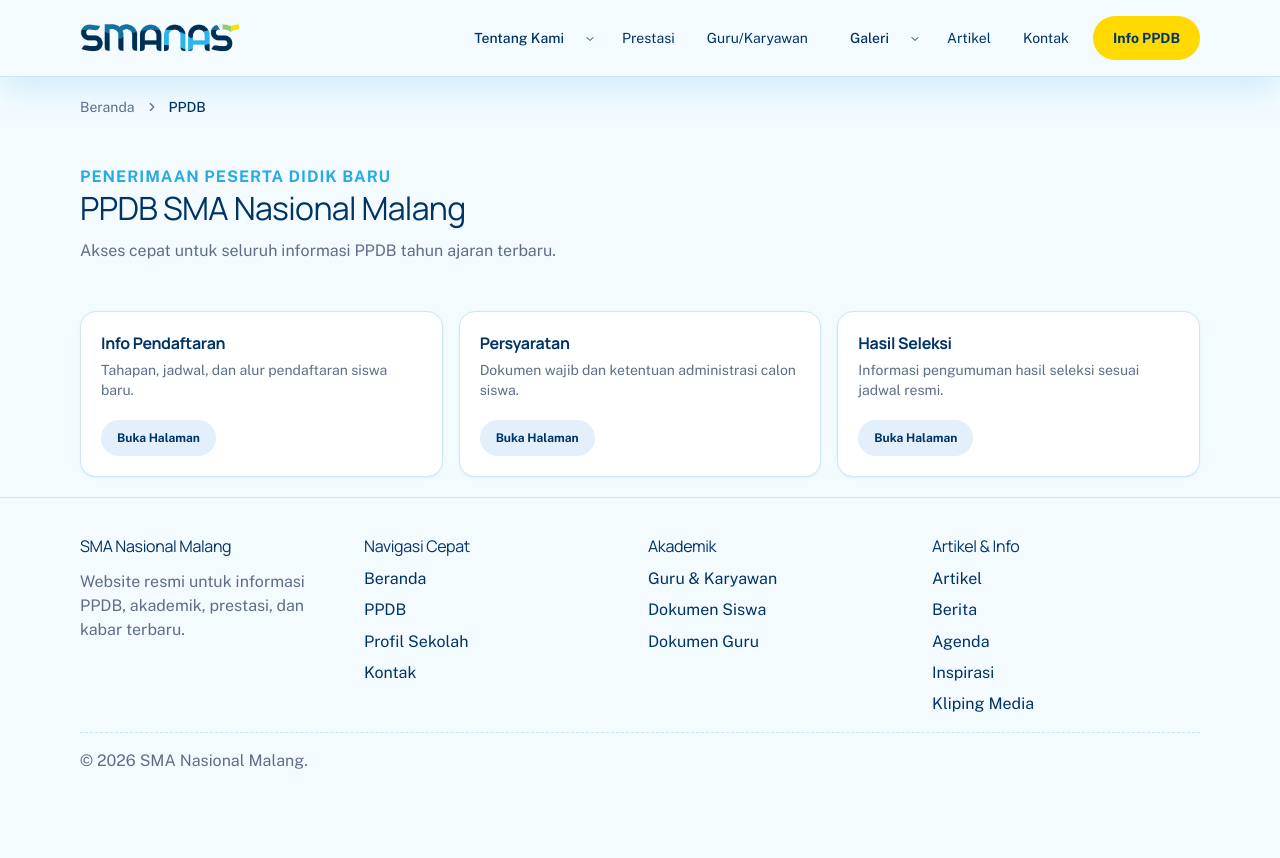
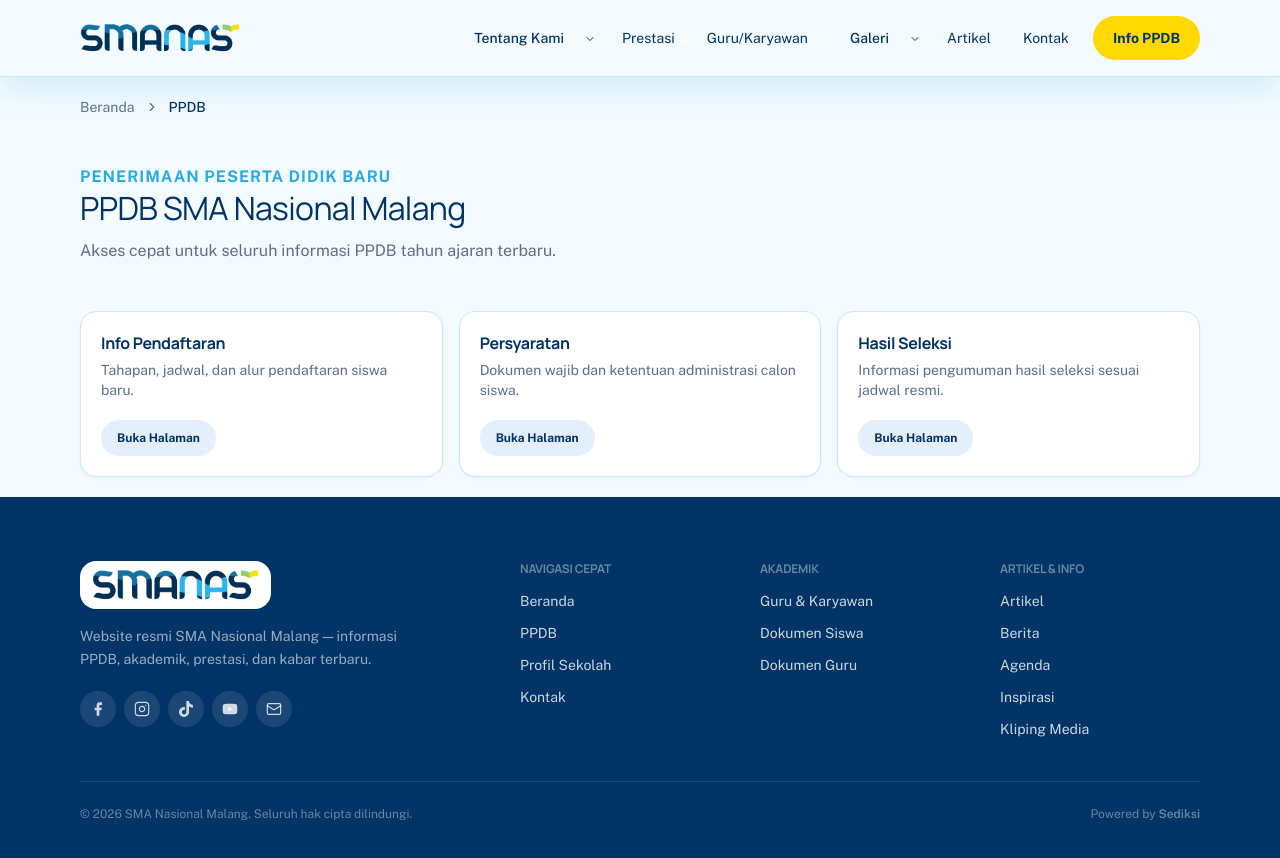
Before and after one commit to sediksi-dev/nextwp-smanas, a Next.js app: page /ppdb in a window 1280 px wide. Shown: the top 858 px of the page. Before the commit the page ends 808 px from the top, so only its background shows below. Built offline with nearby package versions, Linux system fonts and the light colour scheme.

Commit message:
feat: Refactor site footer styles and enhance social links with TikTok and email options

```diff
--- a/app/globals.css
+++ b/app/globals.css
@@ -347,41 +347,11 @@ a {
   background: color-mix(in srgb, var(--site-primary) 10%, var(--site-surface));
 }
 
-.site-footer {
-  border-top: 1px solid var(--site-border);
-  margin-top: auto;
-  padding: 2.2rem 0;
-}
-
-.footer-grid {
-  display: grid;
-  gap: 1rem;
-  grid-template-columns: repeat(4, minmax(0, 1fr));
-}
-
-.footer-grid h4 {
-  margin: 0;
-}
-
-.footer-grid ul {
-  display: grid;
-  gap: 0.45rem;
-  list-style: none;
-  margin: 0.6rem 0 0;
-  padding: 0;
-}
-
-.footer-note {
-  border-top: 1px dashed var(--site-border);
-  color: var(--site-muted);
-  margin-top: 1rem;
-  padding-top: 1rem;
-}
+/* site-footer styles moved to Tailwind utility classes in site-footer.tsx */
 
 @media (max-width: 980px) {
   .hero-grid,
-  .grid-3,
-  .footer-grid {
+  .grid-3 {
     grid-template-columns: 1fr;
   }
 
--- a/components/layout/site-footer.tsx
+++ b/components/layout/site-footer.tsx
@@ -1,32 +1,131 @@
+import Image from "next/image";
 import Link from "next/link";
+
 import { footerGroups } from "@/lib/site";
+import { schoolInfo, socialLinks, type SocialIcon } from "@/lib/config";
 
+function SocialIconComponent({ icon }: { icon: SocialIcon }) {
+    const s = 16;
+    if (icon === "facebook") return (
+        <svg width={s} height={s} viewBox="0 0 24 24" fill="currentColor" aria-hidden="true">
+            <path d="M18 2h-3a5 5 0 0 0-5 5v3H7v4h3v8h4v-8h3l1-4h-4V7a1 1 0 0 1 1-1h3z" />
+        </svg>
+    );
+    if (icon === "instagram") return (
+        <svg width={s} height={s} viewBox="0 0 24 24" fill="none" stroke="currentColor" strokeWidth="1.75" strokeLinecap="round" strokeLinejoin="round" aria-hidden="true">
+            <rect width="20" height="20" x="2" y="2" rx="5" ry="5" />
+            <path d="M16 11.37A4 4 0 1 1 12.63 8 4 4 0 0 1 16 11.37z" />
+            <line x1="17.5" x2="17.51" y1="6.5" y2="6.5" />
+        </svg>
+    );
+    if (icon === "tiktok") return (
+        <svg width={s} height={s} viewBox="0 0 24 24" fill="currentColor" aria-hidden="true">
+            <path d="M12.525.02c1.31-.02 2.61-.01 3.91-.02.08 1.53.63 3.09 1.75 4.17 1.12 1.11 2.7 1.62 4.24 1.79v4.03c-1.44-.05-2.89-.35-4.2-.97-.57-.26-1.1-.59-1.62-.93-.01 2.92.01 5.84-.02 8.75-.08 1.4-.54 2.79-1.35 3.94-1.31 1.92-3.58 3.17-5.91 3.21-1.43.08-2.86-.31-4.08-1.03-2.02-1.19-3.44-3.37-3.65-5.71-.02-.5-.03-1-.01-1.49.18-1.9 1.12-3.72 2.58-4.96 1.66-1.44 3.98-2.13 6.15-1.72.02 1.48-.04 2.96-.04 4.44-.99-.32-2.15-.23-3.02.37-.63.41-1.11 1.04-1.36 1.75-.21.51-.15 1.07-.14 1.61.24 1.64 1.82 3.02 3.5 2.87 1.12-.01 2.19-.66 2.77-1.61.19-.33.4-.67.41-1.06.1-1.79.06-3.57.07-5.36.01-4.03-.01-8.05.02-12.07z" />
+        </svg>
+    );
+    if (icon === "youtube") return (
+        <svg width={s} height={s} viewBox="0 0 24 24" fill="currentColor" aria-hidden="true">
+            <path d="M22.54 6.42a2.78 2.78 0 0 0-1.95-1.96C18.88 4 12 4 12 4s-6.88 0-8.59.46A2.78 2.78 0 0 0 1.46 6.42 29 29 0 0 0 1 12a29 29 0 0 0 .46 5.58 2.78 2.78 0 0 0 1.95 1.96C5.12 20 12 20 12 20s6.88 0 8.59-.46a2.78 2.78 0 0 0 1.95-1.96A29 29 0 0 0 23 12a29 29 0 0 0-.46-5.58z" />
+            <polygon fill="white" points="9.75 15.02 15.5 12 9.75 8.98 9.75 15.02" />
+        </svg>
+    );
+    if (icon === "email") return (
+        <svg width={s} height={s} viewBox="0 0 24 24" fill="none" stroke="currentColor" strokeWidth="1.75" strokeLinecap="round" strokeLinejoin="round" aria-hidden="true">
+            <rect width="20" height="16" x="2" y="4" rx="2" />
+            <path d="m22 7-8.97 5.7a1.94 1.94 0 0 1-2.06 0L2 7" />
+        </svg>
+    );
+    return null;
+}
+
+/**
+ * Site footer.
+ *
+ * To customise navigation links, edit `footerGroups` in lib/site.ts.
+ * To customise social media links, edit `socialLinks` in lib/config.ts.
+ */
 export function SiteFooter() {
     return (
-        <footer className="site-footer">
-            <div className="container">
-                <div className="footer-grid">
-                    <section>
-                        <h4>SMA Nasional Malang</h4>
-                        <p className="section-copy">
-                            Website resmi untuk informasi PPDB, akademik, prestasi, dan kabar terbaru.
+        <footer className="mt-auto bg-site-primary-strong text-white/80">
+            <div className="container py-12 md:py-16">
+
+                {/* ── Main grid ──────────────────────────────────────── */}
+                <div className="grid grid-cols-1 gap-10 sm:grid-cols-2 md:grid-cols-[2fr_1fr_1fr_1fr]">
+
+                    {/* Brand column */}
+                    <div className="flex flex-col gap-4">
+                        <Link href="/" className="self-start">
+                            <span className="inline-flex rounded-xl bg-white px-3 py-2">
+                                <Image
+                                    src="/assets/logo-baru.png"
+                                    alt="Logo SMA Nasional Malang"
+                                    width={120}
+                                    height={30}
+                                    className="h-8 w-auto"
+                                />
+                            </span>
+                        </Link>
+
+                        <p className="max-w-xs text-sm leading-relaxed text-white/60">
+                            Website resmi {schoolInfo.name} — informasi PPDB,
+                            akademik, prestasi, dan kabar terbaru.
                         </p>
-                    </section>
 
+                        {/* Social icons */}
+                        <div className="mt-1 flex flex-wrap gap-2">
+                            {socialLinks.map((item) => (
+                                <a
+                                    key={item.icon}
+                                    href={item.href}
+                                    aria-label={item.label}
+                                    target={item.href.startsWith("mailto") ? undefined : "_blank"}
+                                    rel={item.href.startsWith("mailto") ? undefined : "noopener noreferrer"}
+                                    className="flex h-9 w-9 items-center justify-center rounded-full bg-white/10 text-white transition-colors hover:bg-site-primary"
+                                >
+                                    <SocialIconComponent icon={item.icon} />
+                                </a>
+                            ))}
+                        </div>
+                    </div>
+
+                    {/* Link groups — edit footerGroups in lib/site.ts to customise */}
                     {footerGroups.map((group) => (
-                        <section key={group.title}>
-                            <h4>{group.title}</h4>
-                            <ul>
+                        <div key={group.title}>
+                            <h5 className="mb-3 text-xs font-bold uppercase tracking-wider text-white/40">
+                                {group.title}
+                            </h5>
+                            <ul className="flex flex-col gap-2">
                                 {group.links.map((item) => (
                                     <li key={item.href}>
-                                        <Link href={item.href}>{item.label}</Link>
+                                        <Link
+                                            href={item.href}
+                                            className="text-sm text-white/70 transition-colors hover:text-white"
+                                        >
+                                            {item.label}
+                                        </Link>
                                     </li>
                                 ))}
                             </ul>
-                        </section>
+                        </div>
                     ))}
                 </div>
-                <p className="footer-note">© {new Date().getFullYear()} SMA Nasional Malang.</p>
+
+                {/* ── Bottom bar ─────────────────────────────────────── */}
+                <div className="mt-10 flex flex-col gap-1 border-t border-white/10 pt-6 text-xs text-white/40 md:flex-row md:items-center md:justify-between">
+                    <p>© {new Date().getFullYear()} {schoolInfo.name}. Seluruh hak cipta dilindungi.</p>
+                    <p>
+                        Powered by{" "}
+                        <a
+                            href="https://sediksi.com"
+                            target="_blank"
+                            rel="noopener noreferrer"
+                            className="font-semibold text-site-accent transition-opacity hover:opacity-80"
+                        >
+                            Sediksi
+                        </a>
+                    </p>
+                </div>
+
             </div>
         </footer>
     );
--- a/lib/config.ts
+++ b/lib/config.ts
@@ -41,10 +41,20 @@ export const socialLinks = [
         icon: "instagram",
     },
     {
+        label: "TikTok",
+        href: "https://www.tiktok.com/@smanasionalmalang",
+        icon: "tiktok",
+    },
+    {
         label: "YouTube",
         href: "https://www.youtube.com/@smanasionalmalang",
         icon: "youtube",
     },
+    {
+        label: "Email",
+        href: "mailto:websmanasionalmalang@gmail.com",
+        icon: "email",
+    },
 ] as const;
 
 export type SocialIcon = (typeof socialLinks)[number]["icon"];
```
